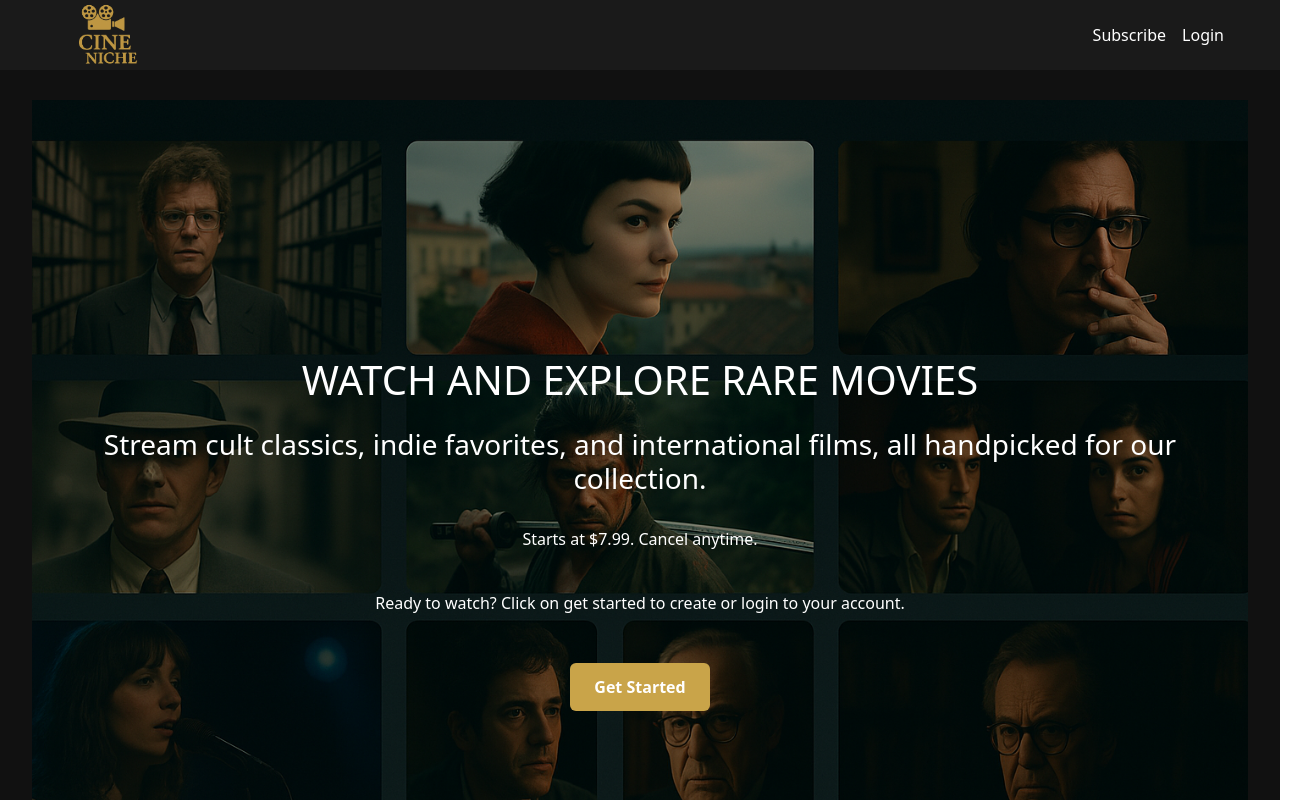
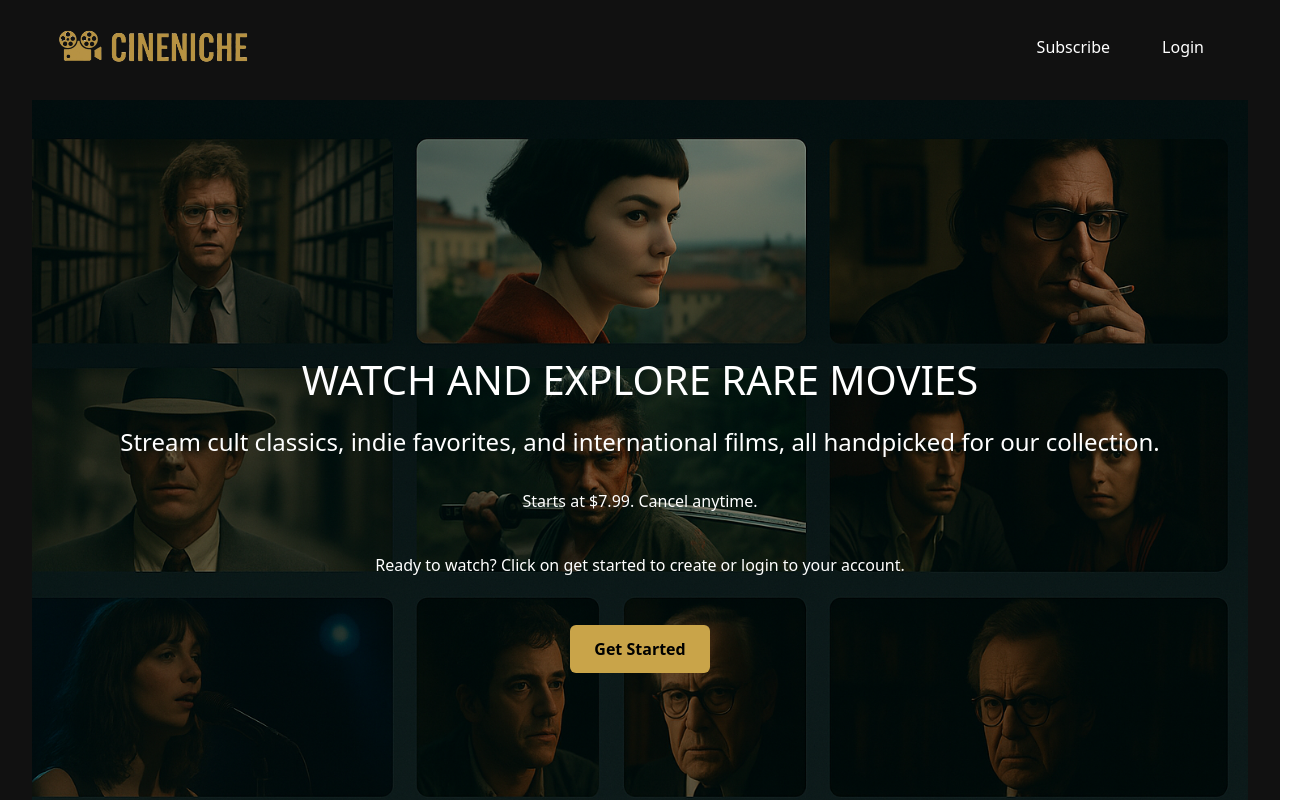
Before and after one commit to Sp1derAp0calypse/intex2, a React (Vite) app in the folder frontend/: page / in a window 1280 px wide. Shown: the top 800 px of the page, 1302 px wide, since content can reach past the window. Built offline with nearby package versions, Linux system fonts and the light colour scheme.

Commit message:
More styling on home page, changed navbar into buttons

```diff
--- a/frontend/src/App.css
+++ b/frontend/src/App.css
@@ -11,6 +11,7 @@
   margin: 0 auto;
   padding: 100px 2rem 2rem; /* ✅ Top padding = navbar height + breathing room */
   background-color: #111111;
+  overflow-x: hidden;
 }
 
 .main-layout {
@@ -144,3 +145,47 @@ footer .social-icons a {
     transform: translateY(0);
   }
 }
+
+.custom-header {
+  display: flex;
+  justify-content: space-between;
+  align-items: center;
+  padding: 1.25rem 2rem;
+  background-color: transparent;
+  position: absolute;
+  top: 0;
+  width: 100%;
+  z-index: 50;
+  margin-left: -10px
+}
+
+.header-logo-img {
+  width: 200px;
+  margin-left: -50px;
+  height: auto;
+  padding: 0;
+  margin: 0;
+}
+
+.header-buttons {
+  display: flex;
+  gap: 1.25rem;
+  gap: 1rem; /* reduce the gap */
+  margin-right: 3rem; /* pull buttons closer to center/left */
+}
+
+.header-buttons .nav-link {
+  color: white;
+  font-weight: 500;
+  text-decoration: none;
+  border: 2px solid transparent;
+  border-radius: 6px;
+  padding: 0.4rem 1rem;
+  transition: all 0.2s ease;
+}
+
+.header-buttons .nav-link:hover {
+  /* background-color: white; */
+  color: black;
+  border-color: #c9a449;
+}
--- a/frontend/src/App.tsx
+++ b/frontend/src/App.tsx
@@ -11,7 +11,7 @@ import UserHomePage from "./pages/UserHomePage";
 import CookieConsent from "react-cookie-consent";
 import RequireAdmin from "./components/RequireAdmin";
 import WelcomePage from "./pages/WelcomPage";
-import WelcomeNavBar from "./components/WelcomeNavBar";
+// import WelcomeNavBar from "./components/WelcomeNavBar";
 import LandingPage from "./pages/LandingPage";
 
 // import { useEffect } from "react";
@@ -30,7 +30,7 @@ function App() {
   // }, []);
   return (
     <Router>
-      <WelcomeNavBar />
+      {/* <WelcomeNavBar /> */}
       <div className="app-wrapper" style={{ flexGrow: 1 }}>
         <Routes>
           <Route path="/" element={<WelcomePage />} />
--- a/frontend/src/components/WelcomeNavBar.tsx
+++ /dev/null
@@ -1,34 +0,0 @@
-import { Link } from "react-router-dom";
-import "../css/NavBar.css";
-import CineNicheLogo from "../assets/CineNicheLogo.png";
-
-function WelcomeNavBar() {
-  return (
-    <nav className="navbar-custom">
-      <div className="navbar-container">
-        {/* Left */}
-        <div className="navbar-logo-container flex-grow-1">
-          <Link to="/landingPage" className="navbar-brand">
-            <img
-              src={CineNicheLogo}
-              alt="CineNiche Logo"
-              className="navbar-logo-img"
-            />
-          </Link>
-        </div>
-
-        {/* Right */}
-        <div className="navbar-profile">
-          <Link className="nav-link text-white" to="/subscribe">
-            Subscribe
-          </Link>
-          <Link className="nav-link text-white" to="/login">
-            Login
-          </Link>
-        </div>
-      </div>
-    </nav>
-  );
-}
-
-export default WelcomeNavBar;
--- a/frontend/src/index.css
+++ b/frontend/src/index.css
@@ -27,13 +27,19 @@ body {
   min-width: 320px;
   min-height: 100vh;
   padding: 0%;
+  overflow-x: hidden;
 
 }
 
 h1 {
   font-size: 3.2em;
   line-height: 1.1;
+  font-style: sans-serif;
+  font-weight: bold;
 }
+
+
+
 
 button {
   border-radius: 8px;
--- a/frontend/src/pages/WelcomPage.tsx
+++ b/frontend/src/pages/WelcomPage.tsx
@@ -1,5 +1,6 @@
-import { useNavigate } from "react-router-dom";
+import { Link, useNavigate } from "react-router-dom";
 import FaqList from "../components/FaqList";
+import CineNicheLogo from "../assets/CineNicheLogo.png";
 function WelcomePage() {
   const navigate = useNavigate();
   const handleClick = (e: React.MouseEvent<HTMLButtonElement>) => {
@@ -8,6 +9,27 @@ function WelcomePage() {
   };
   return (
     <>
+      <div className="custom-header">
+        {/* Left - Logo */}
+        <div className="header-logo">
+          <img
+            src={CineNicheLogo}
+            alt="CineNiche Logo"
+            className="header-logo-img"
+          />
+        </div>
+
+        {/* Right - Buttons */}
+        <div className="header-buttons">
+          <Link className="nav-link text-white" to="/subscribe">
+            Subscribe
+          </Link>
+          <Link className="nav-link text-white" to="/login">
+            Login
+          </Link>
+        </div>
+      </div>
+
       <div className="add-wrapper">
         {/* Hero Section */}
         <div
@@ -22,10 +44,10 @@ function WelcomePage() {
             <h1 className="text-4xl md:text-5xl font-bold mb-4">
               WATCH AND EXPLORE RARE MOVIES
             </h1>
-            <h3 className="text-lg mb-6">
+            <h4 className="text-lg mb-6">
               Stream cult classics, indie favorites, and international films,
               all handpicked for our collection.
-            </h3>
+            </h4>
             <br />
 
             <p className="text-lg mb-6">Starts at $7.99. Cancel anytime.</p>
@@ -40,7 +62,7 @@ function WelcomePage() {
               onClick={handleClick}
               style={{
                 backgroundColor: "#c9a449", // Your logo yellow
-                color: "white",
+                color: "black",
                 padding: "0.75rem 1.5rem",
                 borderRadius: "0.375rem",
                 fontWeight: 600,
```
Also changed, not shown: frontend/src/assets/CineNicheLogo.png, 1 other file (tests, documents, lock files or other folders).
